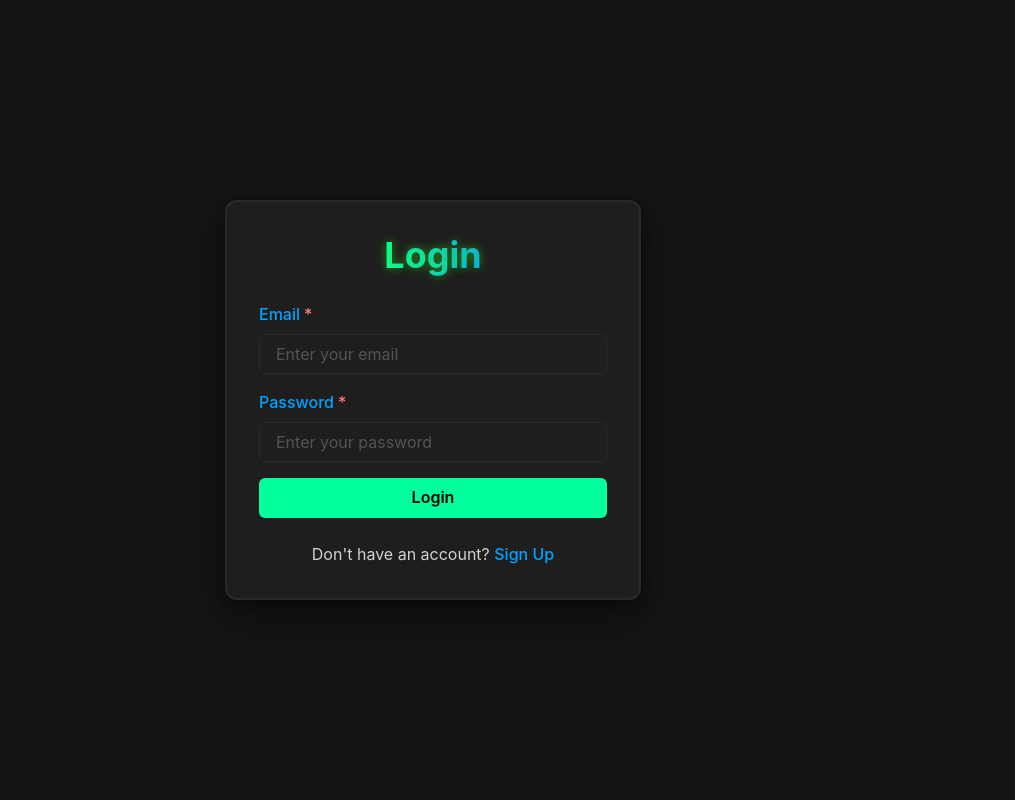
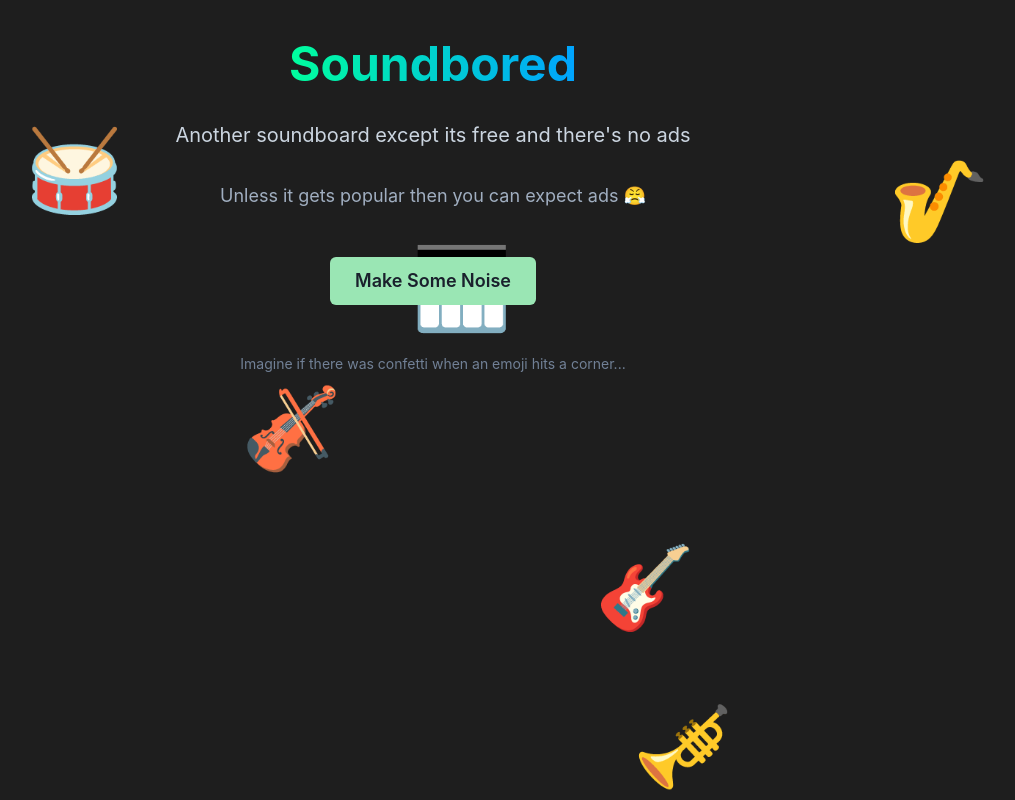
Before and after one commit to jim-coders/soundboard_frontend, a React (Vite) app: page / in a window 1280 px wide. Shown: the whole page, without its empty margins (207-1222 px from the left). Built offline with nearby package versions, Linux system fonts and the light colour scheme; no server answers.

Commit message:
feat: created landing page

```diff
--- a/package.json
+++ b/package.json
@@ -19,7 +19,9 @@
     "@chakra-ui/react": "^2.8.2",
     "@emotion/react": "^11.11.3",
     "@emotion/styled": "^11.11.0",
+    "@types/canvas-confetti": "^1.9.0",
     "axios": "^1.8.4",
+    "canvas-confetti": "^1.9.3",
     "framer-motion": "^12.6.5",
     "react": "^19.0.0",
     "react-dom": "^19.0.0",
--- a/src/App.tsx
+++ b/src/App.tsx
@@ -1,14 +1,15 @@
+import { Box, ChakraProvider } from '@chakra-ui/react';
+import { AuthProvider } from './context/AuthProvider';
 import {
   BrowserRouter as Router,
   Routes,
   Route,
 } from 'react-router-dom';
-import { ChakraProvider, Box } from '@chakra-ui/react';
-import { AuthProvider } from './context/AuthProvider';
-import PrivateRoute from './components/PrivateRoute';
 import Login from './pages/Login';
 import SignUp from './pages/SignUp';
 import Soundboard from './pages/Soundboard';
+import PrivateRoute from './components/PrivateRoute';
+import { Landing } from './pages/Landing';
 import theme from './theme';
 
 function App() {
@@ -18,6 +19,7 @@ function App() {
         <Router>
           <Box width="100vw" minH="100vh" overflow="hidden">
             <Routes>
+              <Route path="/" element={<Landing />} />
               <Route path="/login" element={<Login />} />
               <Route path="/signup" element={<SignUp />} />
               <Route
@@ -28,7 +30,6 @@ function App() {
                   </PrivateRoute>
                 }
               />
-              <Route path="/" element={<Login />} />
             </Routes>
           </Box>
         </Router>
--- /dev/null
+++ b/src/components/FallingNotes.tsx
@@ -0,0 +1,180 @@
+import { motion, AnimatePresence } from 'framer-motion';
+import { Dispatch, SetStateAction, useEffect, useState } from 'react';
+import confetti from 'canvas-confetti';
+import yourdidit from '../assets/yourdidit.jpg';
+
+const emojis = ['🎹', '🎸', '🎺', '🎻', '🥁', '🎷'];
+
+const triggerCelebration = (
+  setShowCelebration: Dispatch<SetStateAction<boolean>>
+) => {
+  setShowCelebration(true);
+  confetti({
+    particleCount: 500,
+    spread: 500,
+    origin: { y: 0.4 },
+  });
+
+  // Hide celebration after 5 seconds
+  setTimeout(() => {
+    setShowCelebration(false);
+  }, 5000);
+};
+
+export const FallingNotes = () => {
+  const [showCelebration, setShowCelebration] = useState(false);
+  const [controllers, setControllers] = useState(
+    emojis.map((emoji, index) => ({
+      id: index,
+      emoji,
+      position: {
+        x: Math.random() * (window.innerWidth - 100),
+        y: Math.random() * (window.innerHeight - 100),
+      },
+      velocity: {
+        x: Math.random() * 4 - 2,
+        y: Math.random() * 4 - 2,
+      },
+    }))
+  );
+
+  useEffect(() => {
+    const moveControllers = () => {
+      setControllers((prev) =>
+        prev.map((controller) => {
+          const newX = controller.position.x + controller.velocity.x;
+          const newY = controller.position.y + controller.velocity.y;
+          let newVelocityX = controller.velocity.x;
+          let newVelocityY = controller.velocity.y;
+
+          // Check for corner hits
+          const hitTopLeft = newX <= 0 && newY <= 0;
+          const hitTopRight =
+            newX >= window.innerWidth - 100 && newY <= 0;
+          const hitBottomLeft =
+            newX <= 0 && newY >= window.innerHeight - 100;
+          const hitBottomRight =
+            newX >= window.innerWidth - 100 &&
+            newY >= window.innerHeight - 100;
+
+          if (
+            hitTopLeft ||
+            hitTopRight ||
+            hitBottomLeft ||
+            hitBottomRight
+          ) {
+            triggerCelebration(setShowCelebration);
+          }
+
+          // Bounce off walls
+          if (newX <= 0 || newX >= window.innerWidth - 100) {
+            newVelocityX = -controller.velocity.x;
+          }
+          if (newY <= 0 || newY >= window.innerHeight - 100) {
+            newVelocityY = -controller.velocity.y;
+          }
+
+          return {
+            ...controller,
+            position: { x: newX, y: newY },
+            velocity: { x: newVelocityX, y: newVelocityY },
+          };
+        })
+      );
+    };
+
+    const interval = setInterval(moveControllers, 16); // ~60fps
+    return () => clearInterval(interval);
+  }, []);
+
+  return (
+    <>
+      <div
+        style={{
+          position: 'fixed',
+          top: 0,
+          left: 0,
+          right: 0,
+          bottom: 0,
+          pointerEvents: 'none',
+          zIndex: 0,
+        }}
+      >
+        {controllers.map((controller) => (
+          <motion.div
+            key={controller.id}
+            animate={{
+              x: controller.position.x,
+              y: controller.position.y,
+            }}
+            transition={{ duration: 0 }}
+            style={{
+              position: 'absolute',
+              fontSize: '5rem',
+              userSelect: 'none',
+            }}
+          >
+            {controller.emoji}
+          </motion.div>
+        ))}
+      </div>
+
+      <div
+        style={{
+          position: 'fixed',
+          top: 0,
+          left: 0,
+          right: 0,
+          bottom: 0,
+          pointerEvents: 'none',
+          zIndex: 1000,
+          display: 'flex',
+          justifyContent: 'center',
+          alignItems: 'center',
+          padding: '20px',
+        }}
+      >
+        <AnimatePresence>
+          {showCelebration && (
+            <motion.div
+              initial={{ opacity: 0, scale: 0.5 }}
+              animate={{ opacity: 1, scale: 1 }}
+              exit={{ opacity: 0, scale: 0.5 }}
+              transition={{ duration: 0.5 }}
+              style={{
+                background: 'white',
+                padding: '20px',
+                borderRadius: '10px',
+                boxShadow: '0 0 20px rgba(0,0,0,0.3)',
+                textAlign: 'center',
+                maxHeight: '90vh',
+                overflow: 'auto',
+              }}
+            >
+              <img
+                src={yourdidit}
+                alt="You did it!"
+                style={{
+                  maxWidth: '300px',
+                  maxHeight: '60vh',
+                  borderRadius: '5px',
+                  marginBottom: '10px',
+                  objectFit: 'contain',
+                }}
+              />
+              <div
+                style={{
+                  fontSize: '24px',
+                  fontWeight: 'bold',
+                  color: '#333',
+                }}
+              >
+                Wow, you really were bored
+              </div>
+            </motion.div>
+          )}
+        </AnimatePresence>
+      </div>
+    </>
+  );
+};
--- /dev/null
+++ b/src/pages/Landing.tsx
@@ -0,0 +1,73 @@
+import { useNavigate } from 'react-router-dom';
+import confetti from 'canvas-confetti';
+import {
+  Box,
+  Button,
+  Container,
+  Heading,
+  Text,
+  VStack,
+} from '@chakra-ui/react';
+import { FallingNotes } from '../components/FallingNotes';
+
+const triggerCelebration = () => {
+  confetti({
+    particleCount: 500,
+    spread: 500,
+    origin: { y: 0.4 },
+  });
+};
+
+export const Landing = () => {
+  const navigate = useNavigate();
+
+  return (
+    <Box position="relative" minH="100vh" overflow="hidden">
+      <FallingNotes />
+      <Container
+        maxW="container.md"
+        py={10}
+        position="relative"
+        zIndex={1}
+      >
+        <VStack spacing={8} align="center">
+          <Heading
+            as="h1"
+            size="2xl"
+            textAlign="center"
+            bgGradient="linear(to-r, brand.neonGreen, brand.neonBlue)"
+            bgClip="text"
+          >
+            Soundbored
+          </Heading>
+
+          <Text fontSize="xl" textAlign="center" color="gray.300">
+            Another soundboard except its free and there's no ads
+          </Text>
+
+          <Text fontSize="lg" color="gray.400" textAlign="center">
+            Unless it gets popular then you can expect ads 😤
+          </Text>
+
+          <Box py={4}>
+            <Button
+              size="lg"
+              colorScheme="green"
+              onClick={() => navigate('/signup')}
+              _hover={{ transform: 'scale(1.05)' }}
+              transition="all 0.2s"
+            >
+              Make Some Noise
+            </Button>
+          </Box>
+
+          <Text fontSize="sm" color="gray.500" textAlign="center">
+            Imagine if there was{' '}
+            <span onClick={triggerCelebration}>confetti</span> when an
+            emoji hits a corner...
+          </Text>
+        </VStack>
+      </Container>
+    </Box>
+  );
+};
```
Also changed, not shown: src/assets/yourdidit.jpg (added), 1 other file (tests, documents, lock files or other folders).
